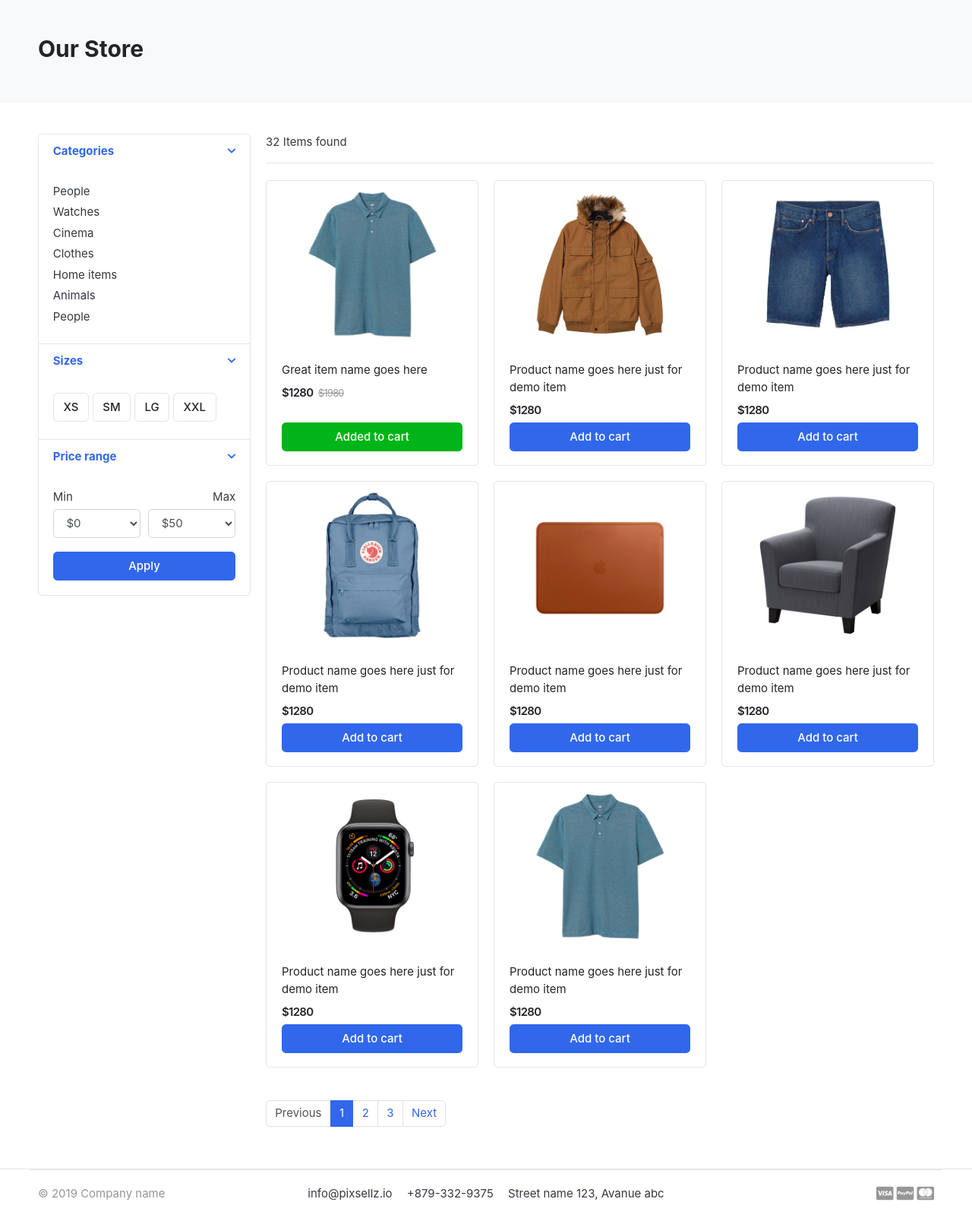
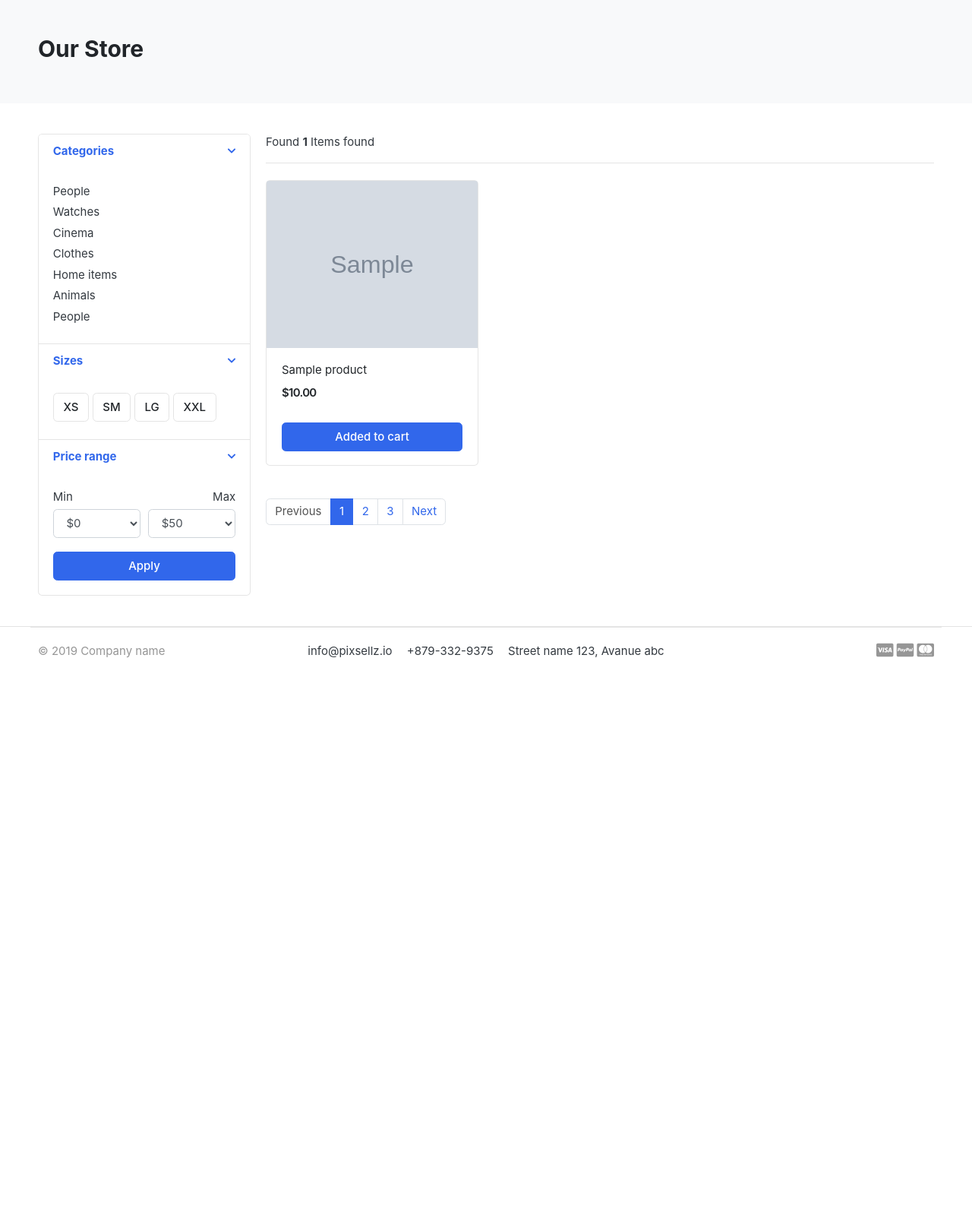
Before and after one commit to IvanBondarenkoIT/GreatCartDjango, a Django app: page /store/ in a window 1280 px wide. Shown: the part 118-1721 px from the top of the page at 76% size. After the commit the page ends 984 px from the top, so only its background shows below. Run offline with Django 5.2, Linux system fonts and the light colour scheme; tables that the repository leaves empty hold one stand-in row (values such as "Sample post"); grey boxes marked "Sample" are stand-in pictures; some libraries are stand-ins or nearby versions; some web fonts are replaced.

Commit message:
added: store html edited

```diff
--- a/store/views.py
+++ b/store/views.py
@@ -6,7 +6,9 @@ from store.models import Product
 # Create your views here.
 def store(request):
     products = Product.objects.all().filter(is_available=True)
+    product_count = products.count()
     context = {
-        'products': products
+        'products': products,
+        'product_count': product_count
     }
     return render(request, "store/store.html", context=context)
--- a/templates/store/store.html
+++ b/templates/store/store.html
@@ -124,157 +124,33 @@
 
 <header class="border-bottom mb-4 pb-3">
 		<div class="form-inline">
-			<span class="mr-md-auto">32 Items found </span>
+			<span class="mr-md-auto">Found <b>{{ product_count }}</b> Items found </span>
 
 		</div>
 </header><!-- sect-heading -->
 
 <div class="row">
-	<div class="col-md-4">
+    {% for product in products %}
+	    <div class="col-md-4">
 		<figure class="card card-product-grid">
 			<div class="img-wrap">
 
-				<img src="images/items/1.jpg">
+				<img src="{{ product.image.url }}">
 
 			</div> <!-- img-wrap.// -->
 			<figcaption class="info-wrap">
 				<div class="fix-height">
-					<a href="./product-detail.html" class="title">Great item name goes here</a>
+					<a href="{{ product.product_name }}" class="title">{{ product.product_name }}</a>
 					<div class="price-wrap mt-2">
-						<span class="price">$1280</span>
-						<del class="price-old">$1980</del>
+						<span class="price">${{ product.price }}</span>
 					</div> <!-- price-wrap.// -->
 				</div>
-				<a href="#" class="btn btn-block btn-success">Added to cart </a>
+				<a href="#" class="btn btn-block btn-primary">Added to cart </a>
 			</figcaption>
 		</figure>
 	</div> <!-- col.// -->
+    {% endfor %}
 
-	<div class="col-md-4">
-		<figure class="card card-product-grid">
-			<div class="img-wrap">
-				<img src="images/items/2.jpg">
-
-			</div> <!-- img-wrap.// -->
-			<figcaption class="info-wrap">
-				<div class="fix-height">
-					<a href="./product-detail.html" class="title">Product name goes here just for demo item</a>
-					<div class="price-wrap mt-2">
-						<span class="price">$1280</span>
-					</div> <!-- price-wrap.// -->
-				</div>
-				<a href="#" class="btn btn-block btn-primary">Add to cart </a>
-			</figcaption>
-		</figure>
-	</div> <!-- col.// -->
-
-	<div class="col-md-4">
-		<figure class="card card-product-grid">
-			<div class="img-wrap">
-				<img src="images/items/3.jpg">
-
-			</div> <!-- img-wrap.// -->
-			<figcaption class="info-wrap">
-				<div class="fix-height">
-					<a href="./product-detail.html" class="title">Product name goes here just for demo item</a>
-					<div class="price-wrap mt-2">
-						<span class="price">$1280</span>
-					</div> <!-- price-wrap.// -->
-				</div>
-				<a href="#" class="btn btn-block btn-primary">Add to cart </a>
-			</figcaption>
-		</figure>
-	</div> <!-- col.// -->
-
-	<div class="col-md-4">
-		<figure class="card card-product-grid">
-			<div class="img-wrap">
-				<img src="images/items/4.jpg">
-
-			</div> <!-- img-wrap.// -->
-			<figcaption class="info-wrap">
-				<div class="fix-height">
-					<a href="./product-detail.html" class="title">Product name goes here just for demo item</a>
-					<div class="price-wrap mt-2">
-						<span class="price">$1280</span>
-					</div> <!-- price-wrap.// -->
-				</div>
-				<a href="#" class="btn btn-block btn-primary">Add to cart </a>
-			</figcaption>
-		</figure>
-	</div> <!-- col.// -->
-
-	<div class="col-md-4">
-		<figure class="card card-product-grid">
-			<div class="img-wrap">
-				<img src="images/items/5.jpg">
-
-			</div> <!-- img-wrap.// -->
-			<figcaption class="info-wrap">
-				<div class="fix-height">
-					<a href="./product-detail.html" class="title">Product name goes here just for demo item</a>
-					<div class="price-wrap mt-2">
-						<span class="price">$1280</span>
-					</div> <!-- price-wrap.// -->
-				</div>
-				<a href="#" class="btn btn-block btn-primary">Add to cart </a>
-			</figcaption>
-		</figure>
-	</div> <!-- col.// -->
-
-	<div class="col-md-4">
-		<figure class="card card-product-grid">
-			<div class="img-wrap">
-				<img src="images/items/6.jpg">
-
-			</div> <!-- img-wrap.// -->
-			<figcaption class="info-wrap">
-				<div class="fix-height">
-					<a href="./product-detail.html" class="title">Product name goes here just for demo item</a>
-					<div class="price-wrap mt-2">
-						<span class="price">$1280</span>
-					</div> <!-- price-wrap.// -->
-				</div>
-				<a href="#" class="btn btn-block btn-primary">Add to cart </a>
-			</figcaption>
-		</figure>
-	</div> <!-- col.// -->
-
-	<div class="col-md-4">
-		<figure class="card card-product-grid">
-			<div class="img-wrap">
-				<img src="images/items/7.jpg">
-
-			</div> <!-- img-wrap.// -->
-			<figcaption class="info-wrap">
-				<div class="fix-height">
-					<a href="./product-detail.html" class="title">Product name goes here just for demo item</a>
-					<div class="price-wrap mt-2">
-						<span class="price">$1280</span>
-					</div> <!-- price-wrap.// -->
-				</div>
-				<a href="#" class="btn btn-block btn-primary">Add to cart </a>
-			</figcaption>
-		</figure>
-	</div> <!-- col.// -->
-
-	<div class="col-md-4">
-		<figure class="card card-product-grid">
-			<div class="img-wrap">
-				<img src="images/items/1.jpg">
-
-			</div> <!-- img-wrap.// -->
-			<figcaption class="info-wrap">
-				<div class="fix-height">
-					<a href="./product-detail.html" class="title">Product name goes here just for demo item</a>
-					<div class="price-wrap mt-2">
-						<span class="price">$1280</span>
-					</div> <!-- price-wrap.// -->
-				</div>
-				<a href="#" class="btn btn-block btn-primary">Add to cart </a>
-			</figcaption>
-		</figure>
-	</div> <!-- col.// -->
 </div> <!-- row end.// -->
 
 
```
